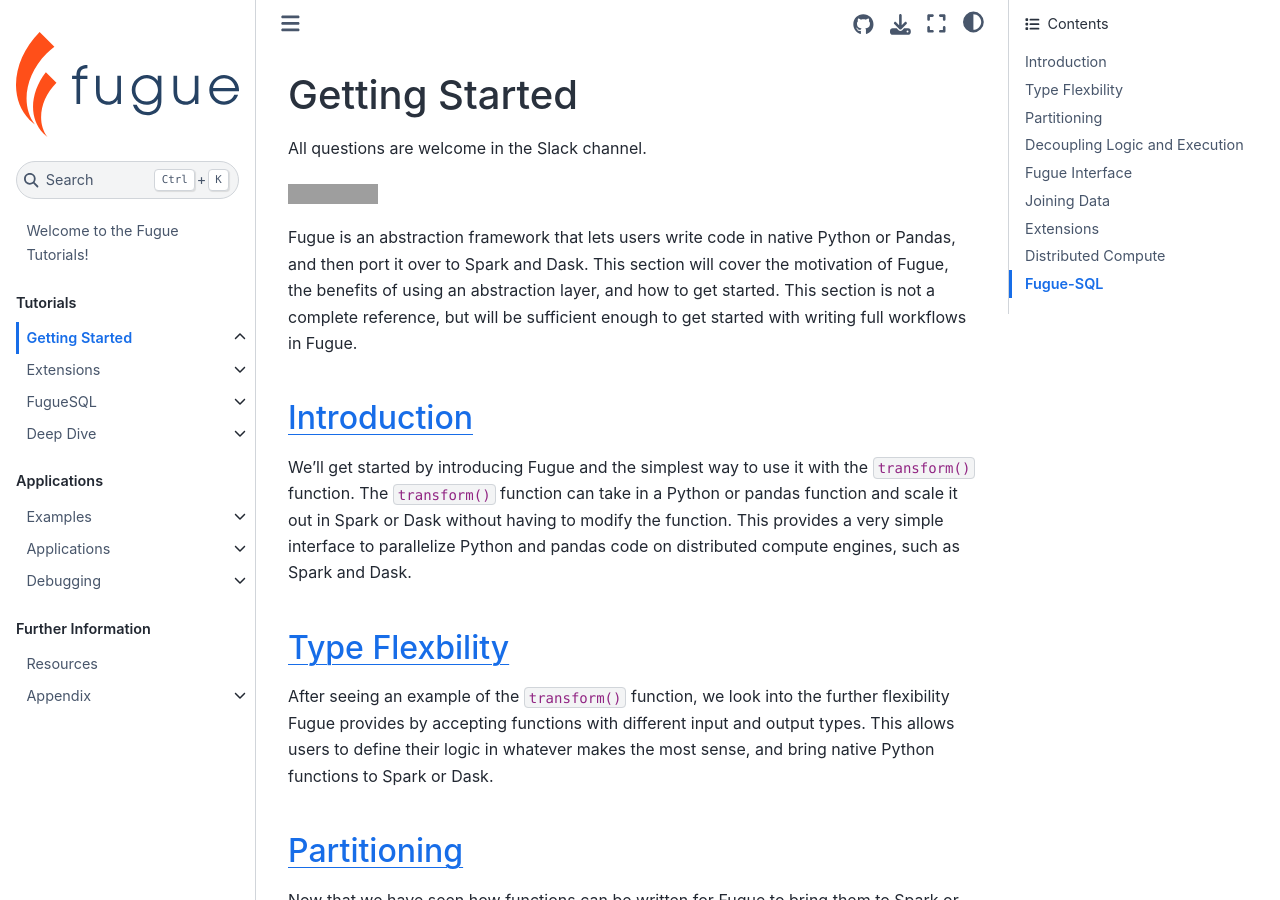
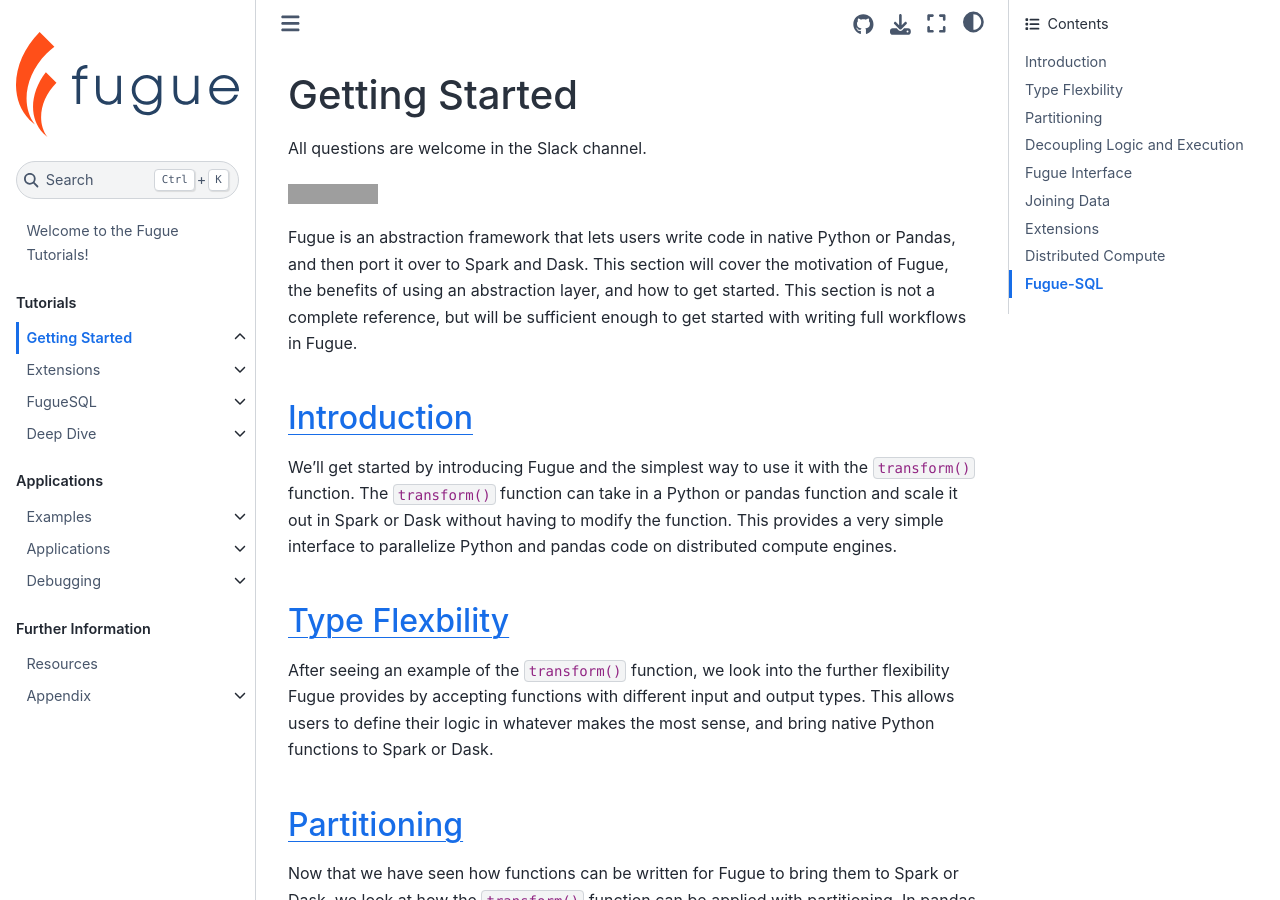
Before and after one commit to fugue-project/tutorials, a Jupyter Book: the page built from tutorials/beginner/index.md, in a window 1280 px wide and 900 px high. Built offline with Jupyter Book 1.0.4 settings and Sphinx 7.4.7 and the Sphinx Book theme 1.1.4, drawn with Linux system fonts in a browser that asks for light colours; pages that are not in the unit, such as notebooks, are missing from menus; grey boxes are pictures that could not be loaded.

Commit message:
small change to intro

```diff
--- a/tutorials/beginner/index.md
+++ b/tutorials/beginner/index.md
@@ -22,7 +22,7 @@
 
 
 ## [Introduction](introduction.ipynb)
-We'll get started by introducing Fugue and the simplest way to use it with the `transform()` function. The `transform()` function can take in a Python or pandas function and scale it out in Spark or Dask without having to modify the function. This provides a very simple interface to parallelize Python and pandas code on distributed compute engines, such as Spark and Dask.
+We'll get started by introducing Fugue and the simplest way to use it with the `transform()` function. The `transform()` function can take in a Python or pandas function and scale it out in Spark or Dask without having to modify the function. This provides a very simple interface to parallelize Python and pandas code on distributed compute engines.
 
 ## [Type Flexbility](type_flexibility.ipynb)
 After seeing an example of the `transform()` function, we look into the further flexibility Fugue provides by accepting functions with different input and output types. This allows users to define their logic in whatever makes the most sense, and bring native Python functions to Spark or Dask.
```
